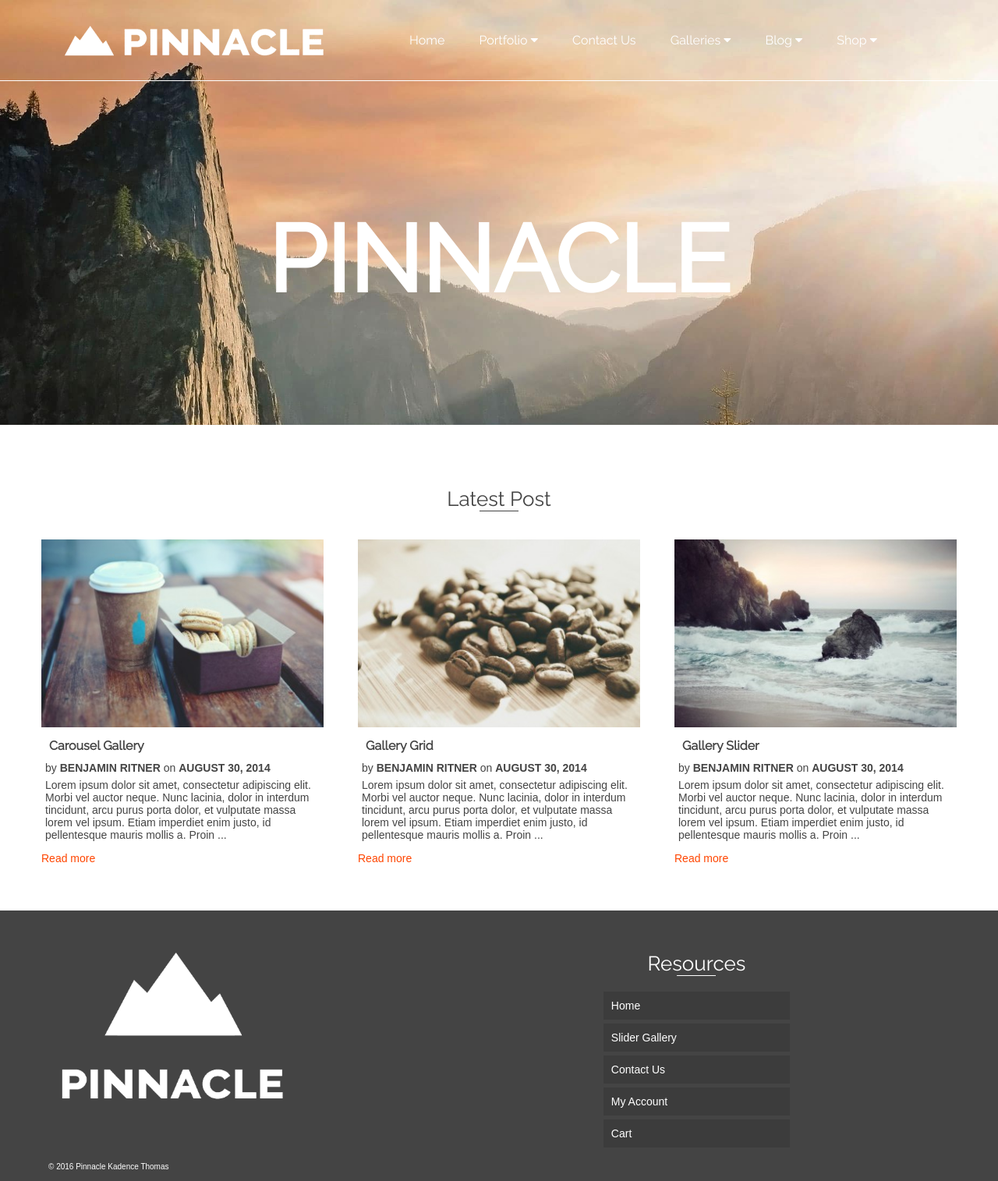
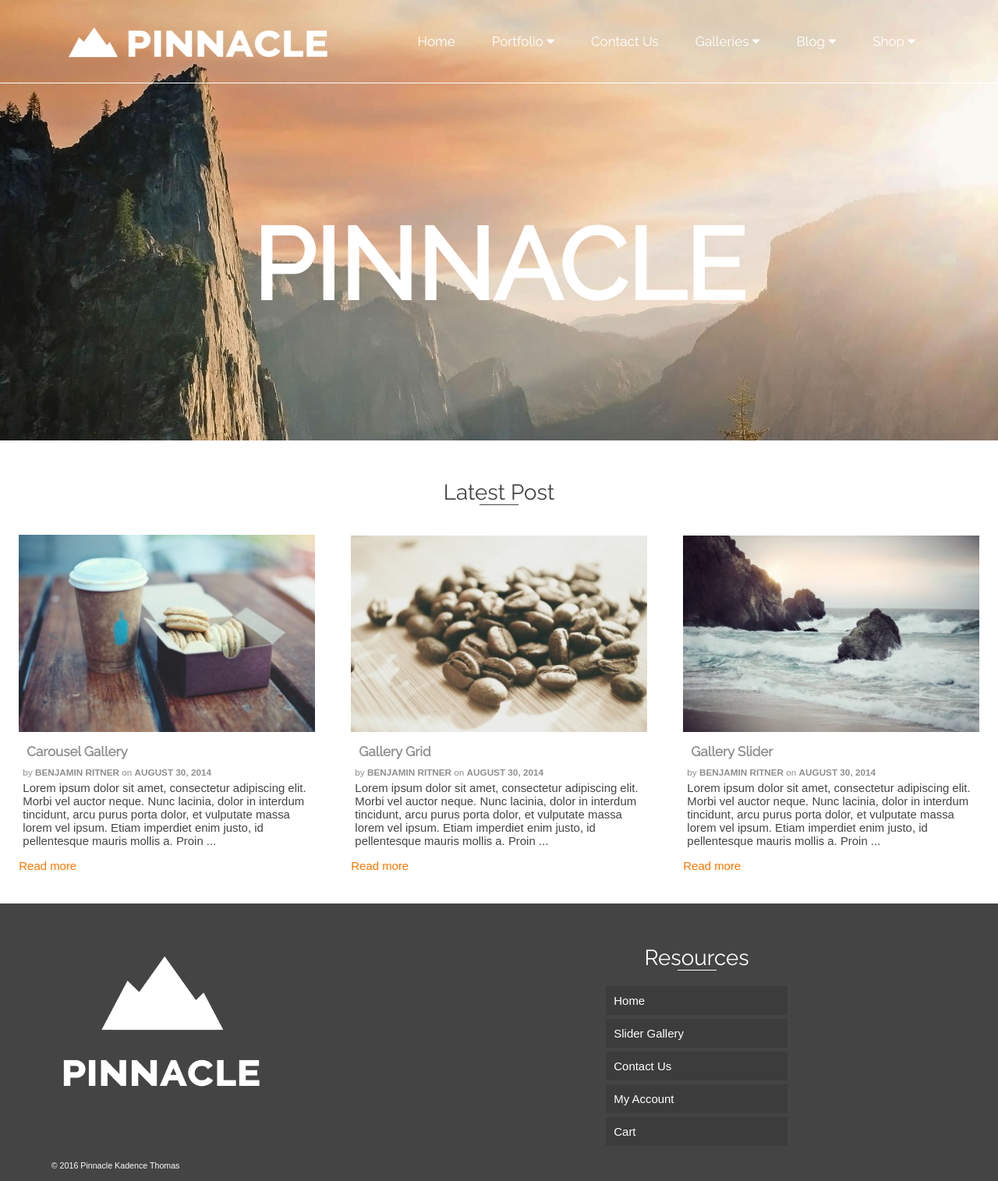
Before and after one commit to bharadhwaj/trainingcodes, a PHP site: page / in a window 1280 px wide. Shown: the whole page at 78% size. Run offline with PHP 8.4, Linux system fonts and the light colour scheme; some libraries are stand-ins or nearby versions.

Commit message:
Added some responsiveness constraint.

```diff
--- a/Assign18/Pinnacle/assets/css/background.css
+++ b/Assign18/Pinnacle/assets/css/background.css
@@ -1,45 +1,50 @@
 @import url('https://fonts.googleapis.com/css?family=Raleway');
-
+body {
+  width: 100%;
+  margin: 0px;
+}
 .nav-bar {
+  width: 100%;
   background: url('../images/demo_header.jpg') no-repeat;
   background-size: cover;
   min-height: 100%;
-  margin: -8px;
-  padding-bottom: 0px;
   font-family: "Raleway", sans-serif;
   font-size: 16px;
+  font-size: 1.33vw;
   color: #ffffff;
 }
 
 .contents {
+  width: 100%;
 	background-color:#fff;
-  padding: 30px;
-  margin: -8px;
+  padding-top: 0px;
   font-size: 16px;
+  font-size: 1.33vw;
   color: #ffffff;
 }
 
 .footer {
+  width: 100%;
 	background-color: #444444;
   padding-bottom: 0px;
-  margin: -8px;
   font-size: 16px;
+  font-size: 1.33vw;
   color: #ffffff;
 }
 
 .header-img {
   width: 40%;
-  padding-top: 25px;
-  padding-left: 70px;
-  padding-right: 70px;
-  padding-bottom: 20px;
+  padding-top: 2.083vw;
+  padding-left: 5.83vw;
+  padding-right: 5.83vw;
+  padding-bottom: 1.667vw;
 }
 
 .header-links {
   width: 60%;
-  padding-top: 20px;
-  padding-right: 30px;
-  padding-bottom: 20px;
+  padding-top: 1.667vw;
+  padding-right: 2.5vw;
+  padding-bottom: 1.667vw;
 }
 .header-underline {
   margin-top: 0;
@@ -51,14 +56,15 @@
 }
 
 .navbar-links {
-  padding: 20px;
+  padding: 1.667vw;
 }
 
 .heading-text {
 	padding-top: 150px;
 	padding-bottom: 150px;
 	text-align: center;
-	font-size: 120px;
+  font-size: 120px;
+  font-size: 10vw;
 	font-weight: bold;
 }
 
@@ -66,7 +72,8 @@
 	padding-top: 50px;
 	text-align: center;
 	font-family: "Raleway", sans-serif;
-	font-size: 26px;
+  font-size: 26px;
+	font-size: 2.167vw;
 	color: #444444;
 }
 
@@ -74,7 +81,7 @@
 	text-align: left;
   margin: 10px;
 	font-family: "Raleway", sans-serif;
-	color: #444444;
+	color: #8f8f8f;
 }
 
 .footer-text {
@@ -83,25 +90,37 @@
 	text-align: center;
 	font-family: "Raleway", sans-serif;
 	font-size: 26px;
+  font-size: 2.167vw;
 	color: #fff;
+}
+
+.image-text {
+  font-family: Arial, Helvetica, sans-serif;
+  margin: 5px;
+  font-size: 11px;
+  font-size: .916vw;
+  color: #8f8f8f;
 }
 
 .article-text {
 	font-family: Arial, Helvetica, sans-serif;
   margin: 5px;
 	font-size: 14px;
+  font-size: 1.167vw;
 	color: #444444;
 }
 
 .link-text {
 	font-family: Arial, Helvetica, sans-serif;
 	font-size: 14px;
-	color: #FF4500;
+  font-size: 1.167vw;
+	color: #FF7700;
 }
 
 .copyright-text {
   font-family: Arial, Helvetica, sans-serif;
   font-size: 10px;
+  font-size: .833vw;
   color: #fff;
   padding-top: 10px
   padding-left: 30px;
@@ -114,6 +133,7 @@
   margin: 5px;
 	font-family: Arial, Helvetica, sans-serif;
 	font-size: 14px;
+  font-size: 1.167vw;
 	color: #fff;
 }
 
@@ -140,19 +160,24 @@
 }
 
 .footer-logo {
-  padding-left: 60px;
-  width: 30%;
+  width: 50%;
+  padding-left: 5%;
 }
 
 .footer-space {
-  width: 20%;
+
 }
 
 .footer-links {
-  width: 30%;
-  padding-left: 60px;
+  width: 50%;
+  padding-left: 5%;
+  padding-right: 20%;
 }
 
-table td img {
+.image-content {
     width: 100% !important;
 }
+
+.footer-image {
+    width: 50% !important;
+}
--- a/Assign18/Pinnacle/index.html
+++ b/Assign18/Pinnacle/index.html
@@ -20,7 +20,7 @@
       <table>
         <tr>
           <td class="header-img">
-            <img src="assets/images/pinnacle_lgo_white.png">
+            <img class="image-content" src="assets/images/pinnacle_lgo_white.png">
           </td>
           <td class="header-links">
             <span class="navbar-links">Home</span>
@@ -47,9 +47,9 @@
         <tr>
           <td>
             <div class="navbar-links">
-              <img src="assets/images/demo_img_48-370x247.jpg" alt="">
+              <img class="image-content" src="assets/images/demo_img_48-370x247.jpg" alt="">
                 <h4 class="image-caption">Carousel Gallery</h4>
-                <h7 class="article-text">by <b> BENJAMIN RITNER </b> on <b> AUGUST 30, 2014 </b></h7>
+                <p class="image-text">by <b> BENJAMIN RITNER </b> on <b> AUGUST 30, 2014 </b></p>
                 <p class="article-text">Lorem ipsum dolor sit amet, consectetur adipiscing elit. Morbi vel auctor neque. Nunc lacinia, dolor in interdum tincidunt, arcu purus porta dolor, et vulputate massa lorem vel ipsum. Etiam imperdiet enim justo, id pellentesque mauris mollis a. Proin ...</p>
                 <p class="link-text">Read more</p>
             </div>
@@ -57,9 +57,9 @@
 
           <td>
             <div class="navbar-links">
-              <img src="assets/images/demo_img_02-370x246.jpg" alt="">
+              <img class="image-content" src="assets/images/demo_img_02-370x246.jpg" alt="">
                 <h4 class="image-caption">Gallery Grid</h4>
-                <h7 class="article-text">by <b> BENJAMIN RITNER </b> on <b> AUGUST 30, 2014 </b></h7>
+                <p class="image-text">by <b> BENJAMIN RITNER </b> on <b> AUGUST 30, 2014 </b></p>
                 <p class="article-text">Lorem ipsum dolor sit amet, consectetur adipiscing elit. Morbi vel auctor neque. Nunc lacinia, dolor in interdum tincidunt, arcu purus porta dolor, et vulputate massa lorem vel ipsum. Etiam imperdiet enim justo, id pellentesque mauris mollis a. Proin ...</p>
                 <p class="link-text">Read more</p>
             </div>
@@ -67,9 +67,9 @@
 
           <td>
             <div class="navbar-links">
-              <img src="assets/images/demo_img_25-370x246.jpg" alt="">
+              <img class="image-content" src="assets/images/demo_img_25-370x246.jpg" alt="">
               <h4 class="image-caption">Gallery Slider</h4>
-              <h7 class="article-text">by <b> BENJAMIN RITNER </b> on <b> AUGUST 30, 2014 </b></h7>
+              <p class="image-text">by <b> BENJAMIN RITNER </b> on <b> AUGUST 30, 2014 </b></p>
               <p class="article-text">Lorem ipsum dolor sit amet, consectetur adipiscing elit. Morbi vel auctor neque. Nunc lacinia, dolor in interdum tincidunt, arcu purus porta dolor, et vulputate massa lorem vel ipsum. Etiam imperdiet enim justo, id pellentesque mauris mollis a. Proin ...</p>
               <p class="link-text">Read more</p>
             </div>
@@ -82,11 +82,11 @@
       <table>
         <tr>
           <td class="footer-logo">
-            <img src="assets/images/footer_logo.png">
+            <img class="footer-image" src="assets/images/footer_logo.png">
           </td>
           <td class="footer-space">
           </td>
-          <td class="footer-links" width="40%">
+          <td class="footer-links">
             <div class="footer-text">
               Resources
               <hr class= "footer-underline">
```
